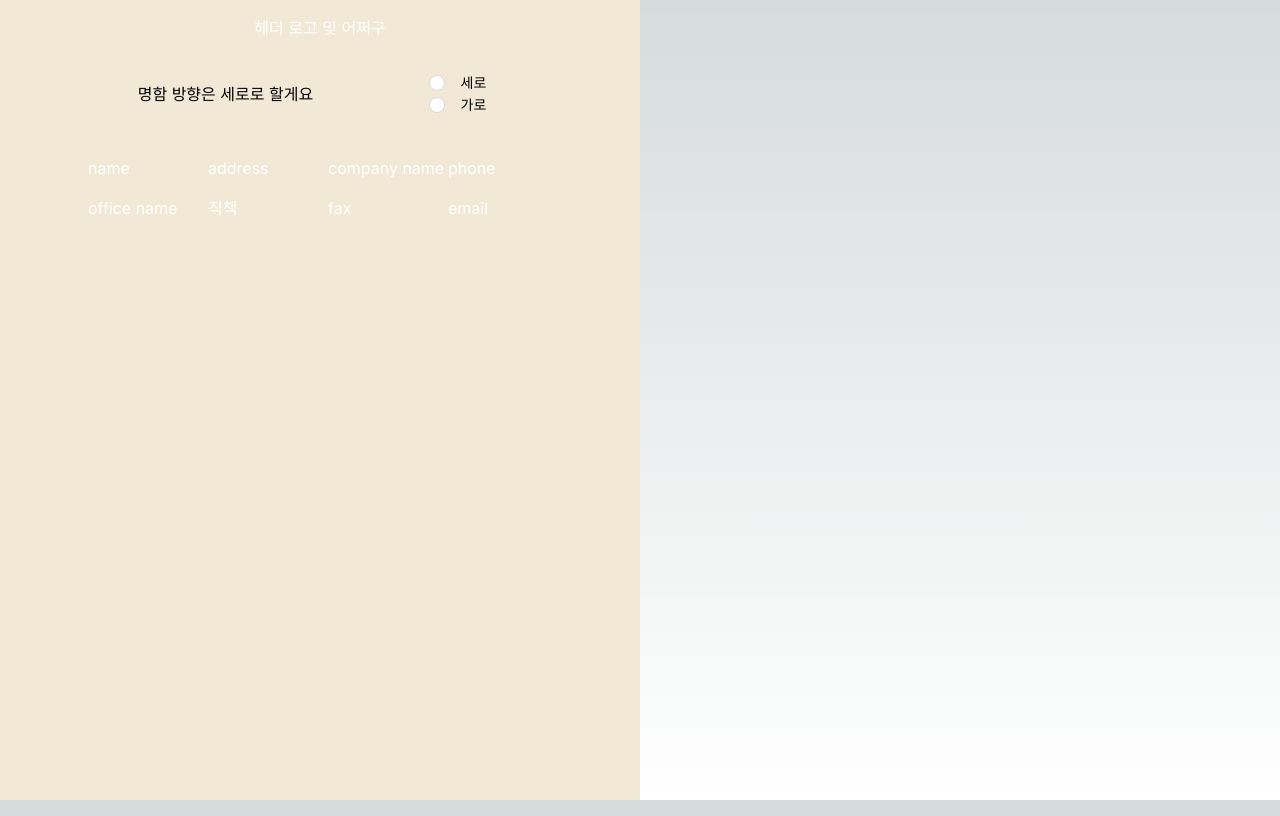
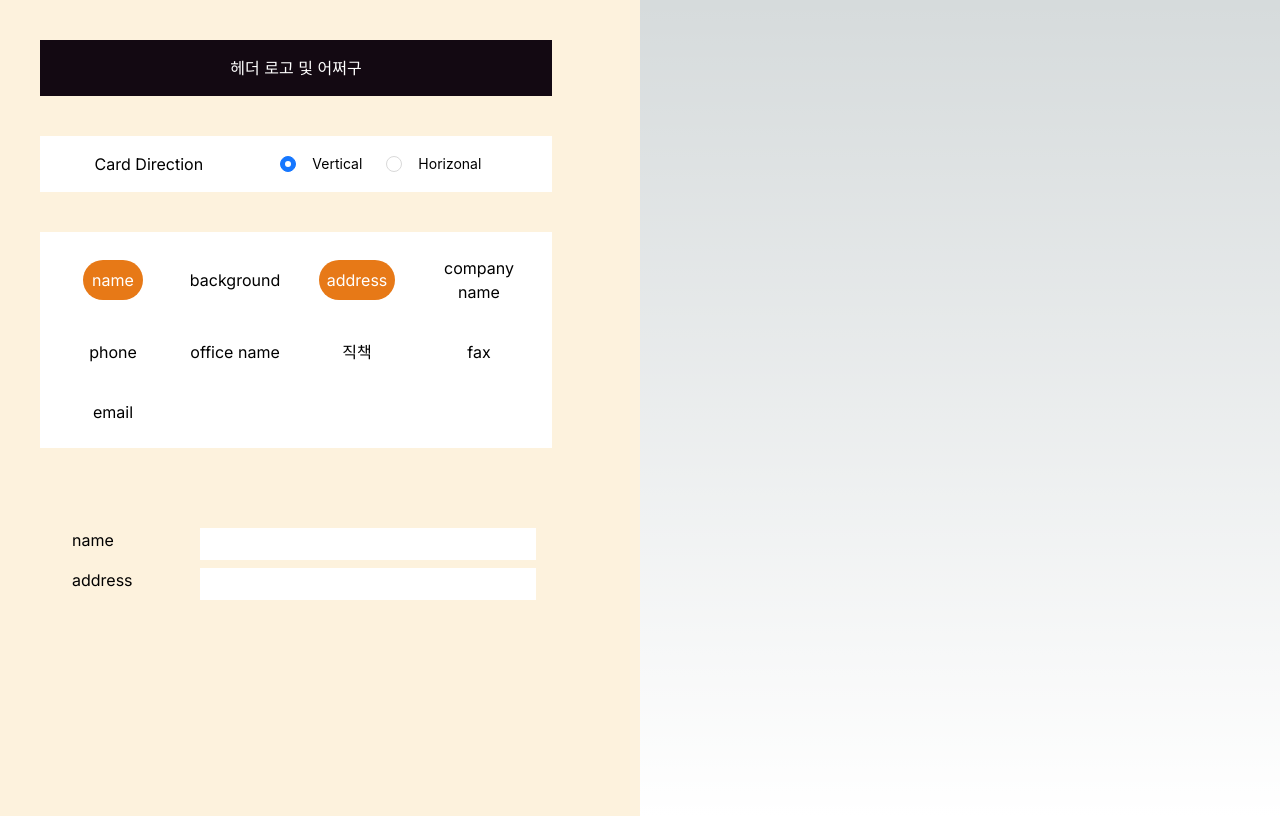
Before and after one commit to businesscard-nextjs/business-card, a Next.js app: page /make in a window 1280 px wide. Built offline with nearby package versions, Linux system fonts and the light colour scheme.

Commit message:
feat: 1차 퍼블리싱 완료

```diff
--- a/src/components/make/left/BoxLayout.tsx
+++ b/src/components/make/left/BoxLayout.tsx
@@ -9,7 +9,8 @@ type boxProps = {
 function BoxLayout({ children, bgColor, margin }: PropsWithChildren<boxProps>) {
   return (
     <div
-      className={`w-[80%] bg-[${bgColor}] flex justify-around items-center text-white mx-auto my-[${margin}] p-4`}
+      className={`w-[80%] flex justify-around items-center text-white mx-auto p-4`}
+      style={{ backgroundColor: bgColor, margin }}
     >
       {children}
     </div>
--- /dev/null
+++ b/src/components/make/left/CardInput.tsx
@@ -0,0 +1,32 @@
+"use client";
+import { ColorPicker } from "antd";
+import React, { useState } from "react";
+
+type inputLable = {
+  label: string;
+  isColorPicker: boolean;
+};
+
+function CardInput({ label, isColorPicker }: inputLable) {
+  const [input, setInput] = useState<string>();
+  const onChange = (e: React.ChangeEvent<HTMLInputElement>) => {
+    setInput(e.target.value);
+  };
+
+  return (
+    <div className="w-full flex justify-between my-1">
+      <span className="text-black px-4">{label}</span>
+      {!isColorPicker ? (
+        <input
+          onChange={onChange}
+          value={input}
+          className="w-[70%] p-1 text-black"
+        />
+      ) : (
+        <ColorPicker />
+      )}
+    </div>
+  );
+}
+
+export default CardInput;
--- a/src/components/make/left/ElementBox.tsx
+++ b/src/components/make/left/ElementBox.tsx
@@ -14,11 +14,14 @@ function ElementBox({
   onClick,
 }: elementBoxProps) {
   return (
-    <div
-      onClick={onClick}
-      className={`w-max min-w-[100px] p-2 rounded-[50px] text-[${textColor}] gap-4 bg-[${bgColor}] cursor-pointer`}
-    >
-      {children}
+    <div className="flex justify-center items-center">
+      <div
+        onClick={onClick}
+        className={`w-max min-w-[60px] p-2 rounded-[50px] cursor-pointer text-center`}
+        style={{ color: textColor, backgroundColor: bgColor }}
+      >
+        {children}
+      </div>
     </div>
   );
 }
--- /dev/null
+++ b/src/components/make/left/ElementInput.tsx
@@ -0,0 +1,21 @@
+"use client";
+import { Props } from "next/script";
+import React from "react";
+import CardInput from "./CardInput";
+import { useRecoilValue } from "recoil";
+import { rc_elementList } from "./leftAtom";
+
+function ElementInput(props: Props) {
+  const elementList = useRecoilValue(rc_elementList);
+  return (
+    <div
+      className={`w-[80%] h-[36vh] flex flex-col justify-start items-center text-white mx-[40px] my-[20px] p-4 overflow-auto`}
+    >
+      {elementList.map((e) => (
+        <CardInput label={e.label} isColorPicker={e.isColorPicker} />
+      ))}
+    </div>
+  );
+}
+
+export default ElementInput;
--- a/src/components/make/left/ElementPicker.tsx
+++ b/src/components/make/left/ElementPicker.tsx
@@ -1,42 +1,52 @@
 "use client";
-import React, { Children, MouseEventHandler, useState } from "react";
+import React, { Children, MouseEventHandler, useEffect, useState } from "react";
 import BoxLayout from "./BoxLayout";
 import ElementBox from "./ElementBox";
+import { useRecoilState } from "recoil";
+import { iElement, rc_elementList } from "./leftAtom";
 
 function ElementPicker() {
-  const elementList: string[] = [
-    "name",
-    "address",
-    "company name",
-    "phone",
-    "office name",
-    "직책",
-    "fax",
-    "email",
+  const elementList: iElement[] = [
+    { label: "name", text: "", isColorPicker: false },
+    { label: "background", text: "", isColorPicker: true },
+    { label: "address", text: "", isColorPicker: false },
+    { label: "company name", text: "", isColorPicker: false },
+    { label: "phone", text: "", isColorPicker: false },
+    { label: "office name", text: "", isColorPicker: false },
+    { label: "직책", text: "", isColorPicker: false },
+    { label: "fax", text: "", isColorPicker: false },
+    { label: "email", text: "", isColorPicker: false },
   ];
-  const [picked, setPicked] = useState([] as any);
+  const [picked, setPicked] = useRecoilState<iElement[]>(rc_elementList);
 
-  const putElement = (element: string) => {
-    setPicked((p: any) =>
-      picked.includes(p)
-        ? picked.filter((ele: string) => {
-            return ele !== element;
-          })
-        : [...picked, element],
-    );
+  const putElement = (element: iElement) => {
+    setPicked((prevPicked) => {
+      if (prevPicked.some((picked) => picked.label === element.label)) {
+        return prevPicked.filter(
+          (picked: iElement) => picked.label !== element.label,
+        );
+      } else {
+        return [...prevPicked, element];
+      }
+    });
+  };
+
+  const hasElementInPickedList = (element: iElement) => {
+    return picked.some((p) => p.label === element.label);
   };
 
   return (
     <BoxLayout bgColor="#fff" margin="40px">
-      <div className="w-full grid grid-cols-4 grid-rows-2">
-        {elementList.map((element: string) => {
+      <div className="w-full grid grid-cols-4 grid-rows-2 gap-2">
+        {elementList.map((element: iElement) => {
           return (
             <ElementBox
-              textColor={!!picked.includes(element) ? "#000" : "#fff"}
+              key={element.label}
+              textColor={hasElementInPickedList(element) ? "#fff" : "#000"}
               onClick={() => putElement(element)}
-              bgColor={!!picked.includes(element) ? "#fff" : "#999"}
+              bgColor={hasElementInPickedList(element) ? "#E77917" : "#fff"}
             >
-              {element}
+              {element.label}
             </ElementBox>
           );
         })}
--- a/src/components/make/left/Header.tsx
+++ b/src/components/make/left/Header.tsx
@@ -4,7 +4,9 @@ import BoxLayout from "./BoxLayout";
 
 function Header(props: ChildProps) {
   return (
-    <BoxLayout bgColor="#936E6E" margin="40px"> 헤더 로고 및 어쩌구</BoxLayout>
+    <BoxLayout bgColor="#130912" margin="40px">
+      헤더 로고 및 어쩌구
+    </BoxLayout>
   );
 }
 
--- a/src/components/make/left/LeftContainer.tsx
+++ b/src/components/make/left/LeftContainer.tsx
@@ -2,13 +2,15 @@ import React from "react";
 import Header from "./Header";
 import SizeDecideBox from "./SizeDecideBox";
 import ElementPicker from "./ElementPicker";
+import ElementInput from "./ElementInput";
 
 function LeftContainer() {
   return (
-    <div className="w-1/2 min-h-screen bg-[#F1E8D6] flex flex-col">
+    <div className="w-1/2 min-h-screen bg-[#FDF2DD] flex flex-col">
       <Header />
       <SizeDecideBox />
       <ElementPicker />
+      <ElementInput />
     </div>
   );
 }
--- a/src/components/make/left/SizeDecideBox.tsx
+++ b/src/components/make/left/SizeDecideBox.tsx
@@ -5,7 +5,7 @@ import React, { useState } from "react";
 import BoxLayout from "./BoxLayout";
 
 function SizeDecideBox() {
-  const [value, setValue] = useState("세로");
+  const [value, setValue] = useState("Vertical");
 
   const onChange = (e: RadioChangeEvent) => {
     setValue(e.target.value);
@@ -13,18 +13,14 @@ function SizeDecideBox() {
 
   return (
     <BoxLayout margin="0 40px" bgColor="#fff">
-      <span className="text-[#000]">명함 방향은 {value}로 할게요</span>
-      <Radio.Group onChange={onChange}>
-        <div className="flex justify-center items-center">
-          <Radio defaultChecked value="세로">
-            <span className="text-[#000] after:content-['세로'] p-2"></span>
-          </Radio>
-        </div>
-        <div className="flex justify-center items-center">
-          <Radio value="가로">
-            <span className="text-[#000] after:content-['가로'] p-2"></span>
-          </Radio>
-        </div>
+      <span className="text-black">Card Direction</span>
+      <Radio.Group onChange={onChange} defaultValue="Vertical">
+        <Radio checked value="Vertical">
+          <span className="text-[#000] p-2">Vertical</span>
+        </Radio>
+        <Radio value="Horizonal">
+          <span className="text-[#000] p-2">Horizonal</span>
+        </Radio>
       </Radio.Group>
     </BoxLayout>
   );
--- /dev/null
+++ b/src/components/make/left/leftAtom.ts
@@ -0,0 +1,13 @@
+import { atom } from "recoil";
+export interface iElement {
+  label: string;
+  text: string;
+  isColorPicker: boolean;
+}
+export const rc_elementList = atom<iElement[]>({
+  key: "rc_elementList",
+  default: [
+    { label: "name", text: "", isColorPicker: false },
+    { label: "address", text: "", isColorPicker: false },
+  ],
+});
```
